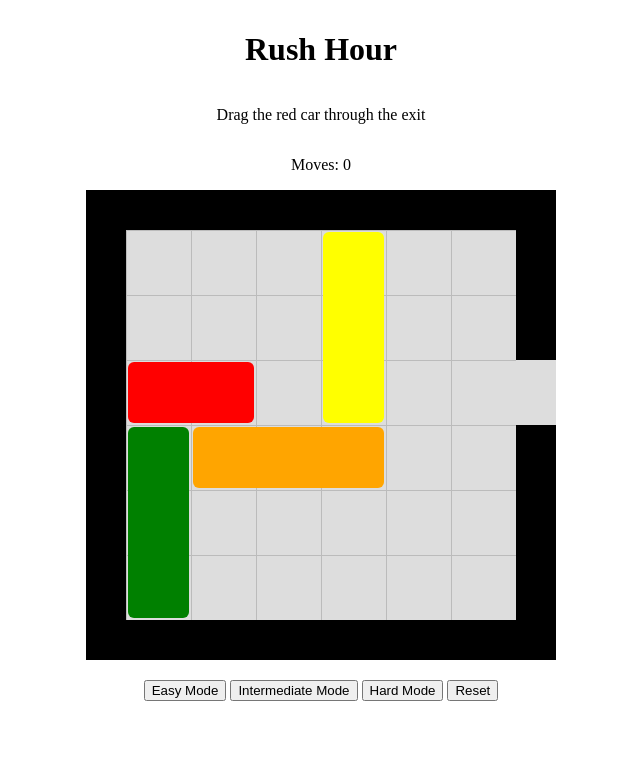
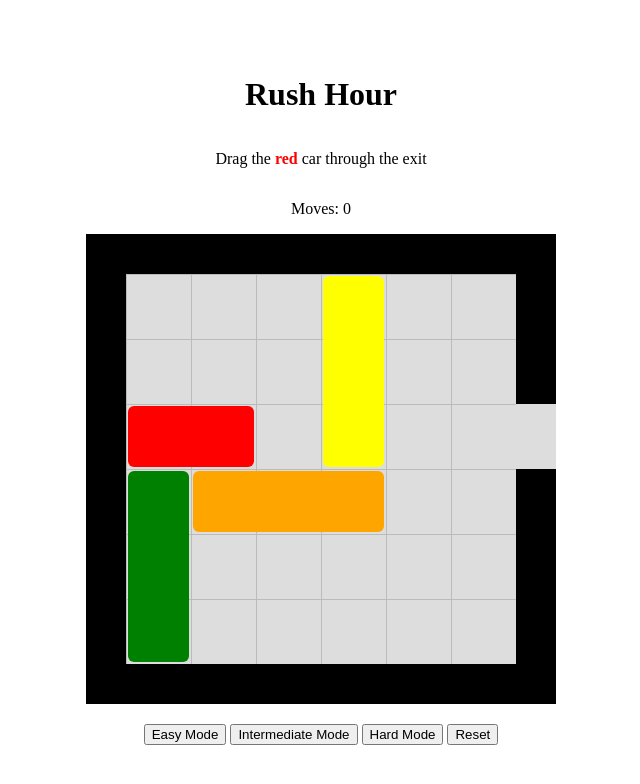
Before and after one commit to eloicanigueral/rush_hour, a plain HTML site: page index.html in a window 1280 px wide. Both pictures are taken after a click on the button "Easy Mode". Shown: the whole page, without its empty margins (319-959 px from the left). Drawn offline with Linux system fonts and the light colour scheme.

Commit message:
center vertically and paint red word to red

```diff
--- a/script.js
+++ b/script.js
@@ -53,7 +53,7 @@ board.appendChild(exit);
 function mode(type){
     setCounter(0);
     board.innerHTML = '';
-    text.innerText = "Drag the red car through the exit";
+    text.innerHTML = 'Drag the <b style="color: red">red</b> car through the exit';
     board.appendChild(exit); //is the exit on the "border"....
 
     const level = structuredClone(type); //AI gave us this not to edit the original object/cars
--- a/style.css
+++ b/style.css
@@ -5,8 +5,8 @@ body{
     flex-direction: column;
     justify-content: center;
     align-items: center;
-
-    margin: 10px; /* how to center it vertically??*/
+    min-height: 100vh;
+    margin: 0;
 }
 
 #board{
```
